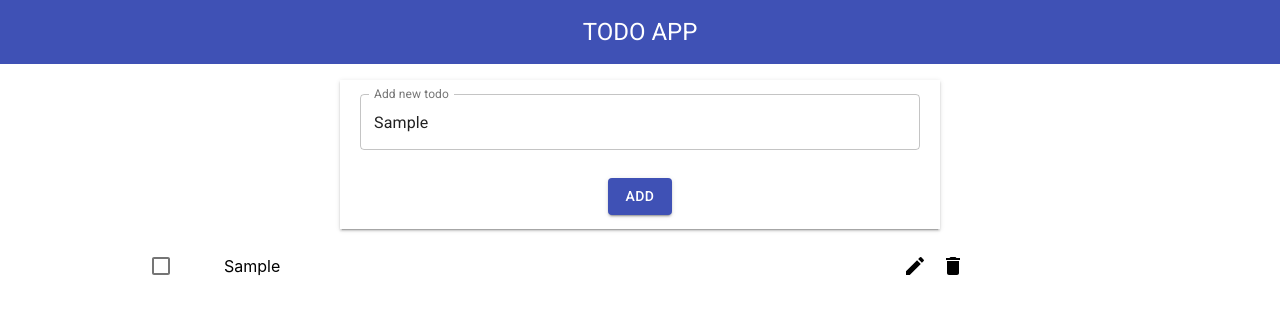
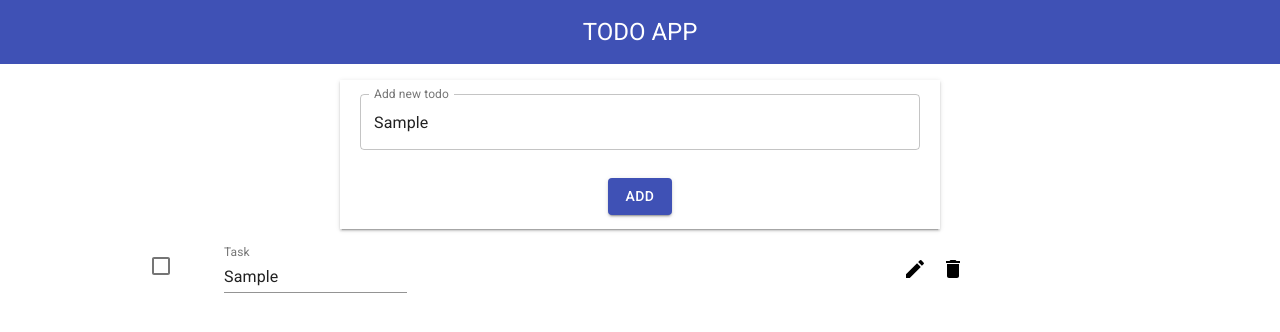
Before and after one commit to idembele70/TODO_React_MUI, a React (Create React App) app: page / in a window 1280 px wide. Both pictures are taken after typing "Sample" into the empty fields and a click on the button "ADD". Shown: the top 332 px of the page. Built offline with nearby package versions, Linux system fonts and the light colour scheme.

Commit message:
modification todos pas fini

```diff
--- a/src/components/AddTodo.jsx
+++ b/src/components/AddTodo.jsx
@@ -34,7 +34,7 @@ export default function AddTodo(props) {
   const { onAddNewTodo } = props;
   const onAddTodo = useCallback(() => {
     const { value } = newTodoRef.current;
-    onAddNewTodo(TodoModel({ message: value, done: false }));
+    onAddNewTodo(TodoModel({ message: value, done: false, editable: false }));
   }, [onAddNewTodo]);
   return (
     <Box className={newTodoContainer} boxShadow={2}>
--- a/src/components/TodoRow.jsx
+++ b/src/components/TodoRow.jsx
@@ -1,21 +1,26 @@
-import { Box, Checkbox, Grid, makeStyles } from "@material-ui/core";
+import { Box, Checkbox, Grid, makeStyles, TextField } from "@material-ui/core";
+
 import CreateIcon from "@material-ui/icons/Create";
 import DeleteIcon from "@material-ui/icons/Delete";
+import CheckIcon from "@material-ui/icons/Check";
 import { useEffect } from "react";
 import { Fragment, useState } from 'react';
-import { addToLocalStorage } from '../services/todo.services';
+import { addToLocalStorage, getOneTodo } from '../services/todo.services';
+import { memo } from "react";
 const useStyles = makeStyles({
   iconsContainer: {
     display: "flex",
   },
   icons: {
     margin: "auto",
+    cursor: "pointer"
   },
 });
 
 export default function TodoRow({ data }) {
   const { iconsContainer, icons } = useStyles();
   const [canUpdate, setUpdate] = useState(false);
+  const [canEditTodo, setEdit] = useState(true);
   const onCheck = (e) => {
     const todo = data.find(message => message.id === +e.target.name)
     todo.done = !todo.done
@@ -25,11 +30,26 @@ export default function TodoRow({ data }) {
   }
   addToLocalStorage(data)
   useEffect(
-    () => console.log("render"), [canUpdate]
+    () => console.log("render"), [canUpdate, canEditTodo, data]
   )
+  const onEdit = (e) => {
+    setEdit(!canEditTodo)
+    const todo = getOneTodo(data, +e.target.id)
+    console.log(todo, "\nidentifiant : ", e.target.id)
+    console.log(e.target)
+  }
+  const editTodo = (e) => {
+    const todo = getOneTodo(data, +e.target.name)
+    todo.message = e.target.value
+  }
+
+  const notEditable = () => {
+    return "";
+  }
+
   return (
     <Grid container justify="center" spacing={1}>
-      {data.map(({ done, message, id }, i) => (
+      {data.map(({ done, message, id: identifiant, editable }, i) => (
         <Fragment key={i}>
           <Grid item xs={1}>
             <Checkbox
@@ -37,15 +57,22 @@ export default function TodoRow({ data }) {
               inputProps={{ "aria-label": "primary checkbox" }}
               style={{ textAlign: "center" }}
               checked={done}
-              name={String(id)}
+              name={String(identifiant)}
               onClick={onCheck}
             />
           </Grid>
           <Grid item xs={8}>
-            <Box lineHeight="42px">{message}</Box>
+            <Box lineHeight="42px" style={{ textDecoration: done ? "line-through" : "none" }} >
+              <TextField name={String(identifiant)} id="filled-read-only-input" label="Task" value={message} onChange={editTodo} onBlur={notEditable} inputProps={{
+                readOnly: canEditTodo
+              }} />
+            </Box>
           </Grid>
-          <Grid item className={iconsContainer} xs={1}>
-            <CreateIcon className={icons} />
+          <Grid item className={iconsContainer} xs={1} onClick={onEdit} id={String(identifiant)}>
+            {
+              editable ? <CheckIcon   className={icons} /> :
+                <CreateIcon className={icons} />
+            }
             <DeleteIcon className={icons} />
           </Grid>
           <Grid item xs={2}></Grid>
--- a/src/components/todos.jsx
+++ b/src/components/todos.jsx
@@ -15,12 +15,12 @@ const todosContainer = getLocalStorage() || [];
 
 export default function Todos() {
   const { root } = useStyles();
-  const [update, setUpdate] = useState();
+  const [update, setUpdate] = useState(false);
   const handleNewTodo = (todo) => {
     todosContainer.push({ ...todo, id: todosContainer.length });
-    setUpdate(update => !update)
+    setUpdate(!update)
   };
-  useEffect(() => console.log("new todos"), [setUpdate])
+  useEffect(() => console.log(todosContainer), [update])
 
   return (
     <>
--- a/src/models/Todo.model.jsx
+++ b/src/models/Todo.model.jsx
@@ -1,3 +1,3 @@
-export default function TodoModel({ message = "", done = false, id  = 0 }) {
-  return { message, done, id };
+export default function TodoModel({ message = "", done = false, id = 0, editable = false }) {
+  return { message, done, id, editable };
 }
--- a/src/services/todo.services.js
+++ b/src/services/todo.services.js
@@ -5,3 +5,8 @@ export function addToLocalStorage(data) {
 export function getLocalStorage() {
   return JSON.parse(localStorage.getItem("TodoReactMUI"))
 };
+
+export function getOneTodo(data = [],id = 0){
+  return data.find(
+    (todo)=> todo.id === id)
+}
```
